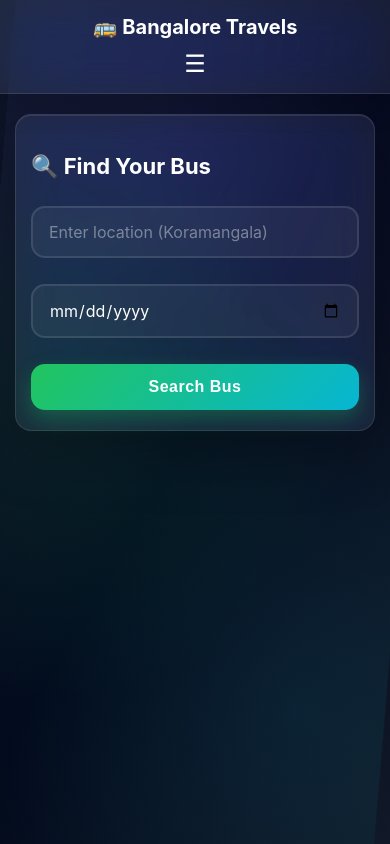
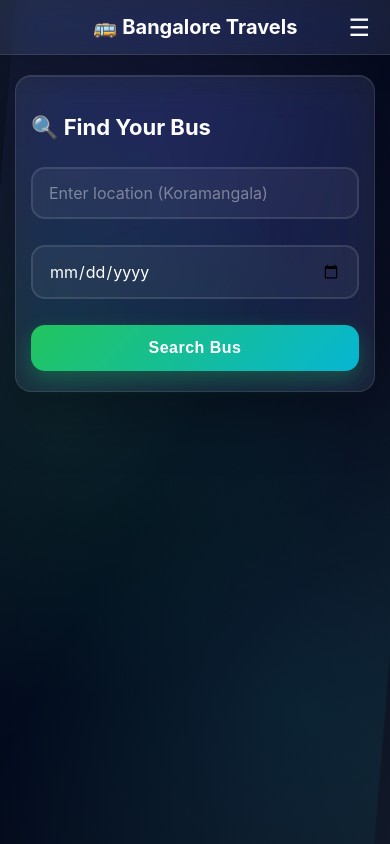
Before and after one commit to bharathpriya/Bangalore-Travels, a React (Vite) app: page / in a window 390 px wide. Built offline with nearby package versions, Linux system fonts and the light colour scheme.

Commit message:
Force right-alignment for mobile hamburger icon using absolute positioning

```diff
--- a/src/index.css
+++ b/src/index.css
@@ -587,6 +587,9 @@ button:active::after {
 
   .hamburger-icon {
     display: block !important;
+    position: absolute;
+    right: 20px;
+    top: 13px;
   }
 
   .nav-links {
```
